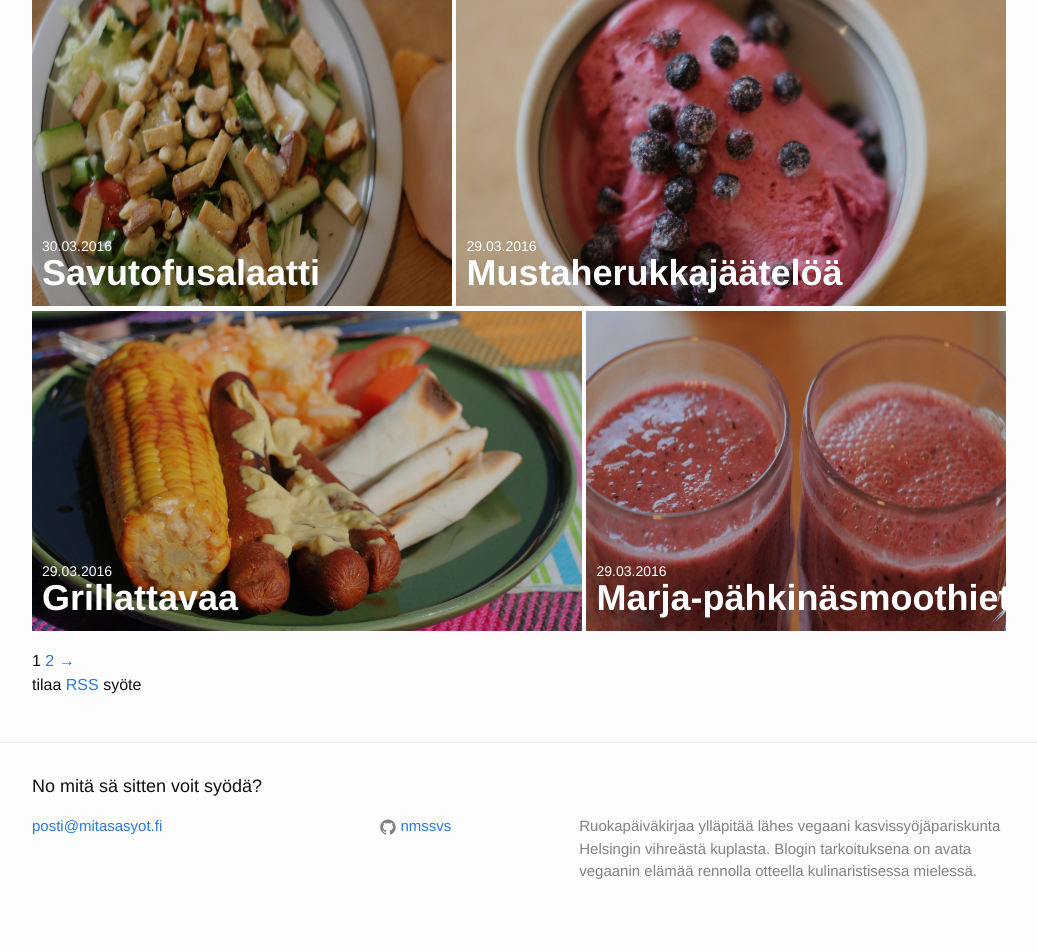
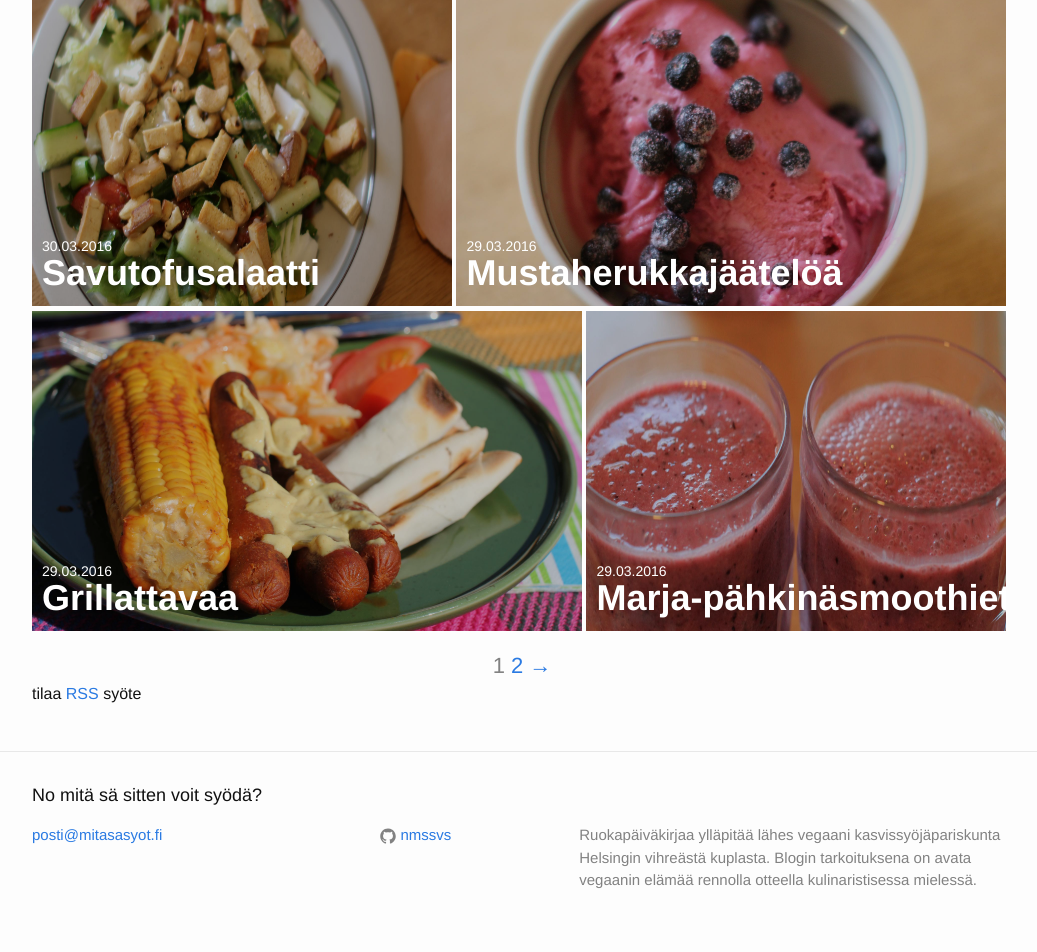
Before and after one commit to nmssvs/nmssvs.github.io, a Jekyll site: the page built from index.html, in a window 1280 px wide. Shown: the part 1128-2080 px from the top of the page, without its empty margins (118-1155 px from the left). Built offline with Jekyll 4.4.1, drawn with Linux system fonts in a browser that asks for light colours; the list of posts is cut into pages by our own code.

Commit message:
add style for pagination links

```diff
--- a/_sass/_layout.scss
+++ b/_sass/_layout.scss
@@ -243,6 +243,25 @@ p.rss-subscribe {
 
 
 /**
+ * Pagination
+ */
+.pagination {
+  width: 100%;
+  text-align: center;
+  font-size: 22px;
+
+  > span {
+    color: $grey-color;
+  }
+
+  > a {
+    text-decoration: none;
+  }
+}
+
+
+
+/**
  * Pages
  */
 .page-header {
```
